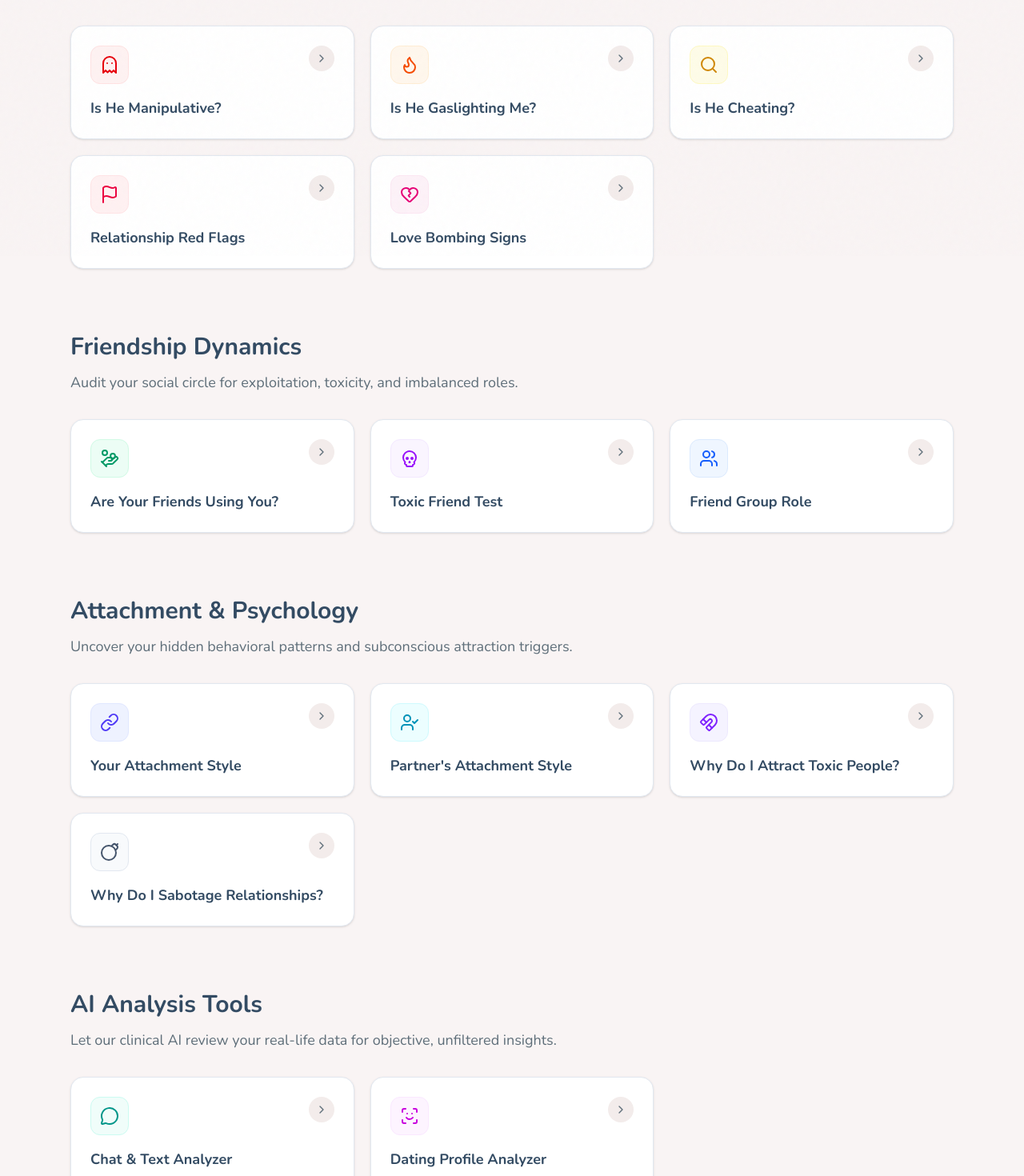
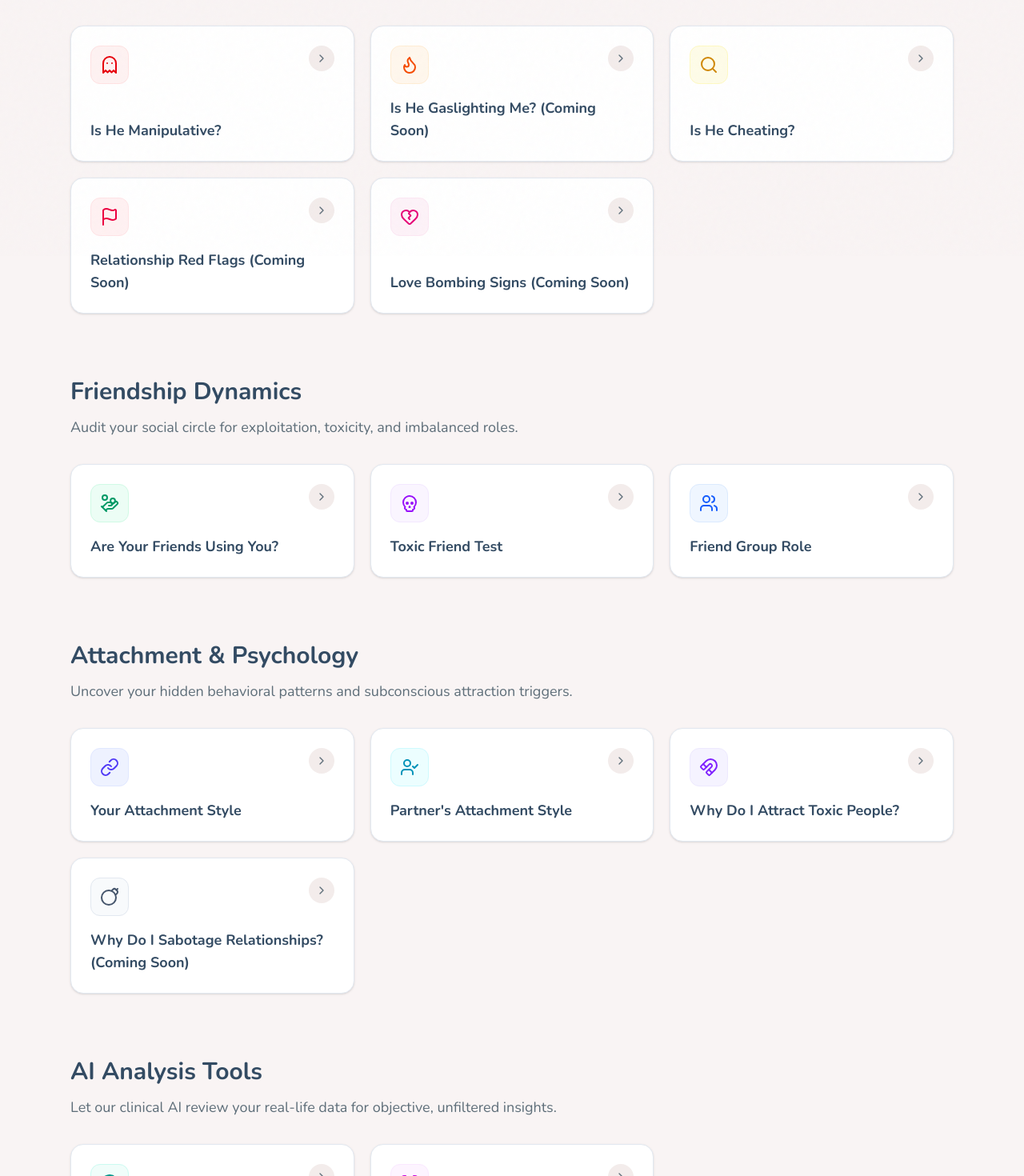
Before and after one commit to Sinadehesh/OopsCupid, a Next.js app: page /quizzes in a window 1280 px wide. Shown: the part 480-1950 px from the top of the page at 80% size. Built offline with nearby package versions, Linux system fonts and the light colour scheme; a web font is replaced by a local one.

Commit message:
feat(ui): add 'Coming Soon' tags to upcoming tools and articles

```diff
--- a/app/articles/page.tsx
+++ b/app/articles/page.tsx
@@ -59,7 +59,7 @@ export default function ClarityHub() {
               <div className="w-14 h-14 bg-[#10B981] rounded-2xl flex items-center justify-center mb-8 shadow-md z-10">
                 <HeartCrack className="w-7 h-7 text-white" />
               </div>
-              <h2 className="text-2xl md:text-3xl font-extrabold text-[#0D2C54] mb-4 z-10">Love Bombing vs. Affection</h2>
+              <h2 className="text-2xl md:text-3xl font-extrabold text-[#0D2C54] mb-4 z-10">Love Bombing vs. Affection <span className="text-sm font-bold opacity-60 tracking-normal align-middle whitespace-nowrap">(Coming Soon)</span></h2>
               <p className="text-[#0D2C54]/70 mb-8 leading-relaxed font-medium z-10 flex-grow">How to tell if they are moving too fast to trap you.</p>
               <div className="flex items-center text-[#10B981] font-extrabold z-10 mt-auto uppercase text-sm tracking-wide">
                 Read Essay <ArrowRight className="w-5 h-5 ml-2 transition-transform group-hover:translate-x-1" />
@@ -73,7 +73,7 @@ export default function ClarityHub() {
               <div className="w-14 h-14 bg-[#EAB308] rounded-2xl flex items-center justify-center mb-8 shadow-md z-10">
                 <BookOpen className="w-7 h-7 text-white" />
               </div>
-              <h2 className="text-2xl md:text-3xl font-extrabold text-[#0D2C54] mb-4 z-10">Trauma Bonding Signs</h2>
+              <h2 className="text-2xl md:text-3xl font-extrabold text-[#0D2C54] mb-4 z-10">Trauma Bonding Signs <span className="text-sm font-bold opacity-60 tracking-normal align-middle whitespace-nowrap">(Coming Soon)</span></h2>
               <p className="text-[#0D2C54]/70 mb-8 leading-relaxed font-medium z-10 flex-grow">Understand the biological addiction to a toxic partner.</p>
               <div className="flex items-center text-[#EAB308] font-extrabold z-10 mt-auto uppercase text-sm tracking-wide">
                 Read Essay <ArrowRight className="w-5 h-5 ml-2 transition-transform group-hover:translate-x-1" />
--- a/app/friends/page.tsx
+++ b/app/friends/page.tsx
@@ -84,7 +84,7 @@ export default function FriendsHub() {
               </div>
 
               <h2 className="text-2xl md:text-3xl font-extrabold text-[#0D2C54] mb-4 z-10">
-                Are They Bad For Me?
+                Are They Bad For Me? <span className="text-sm font-bold opacity-60 tracking-normal align-middle whitespace-nowrap">(Coming Soon)</span>
               </h2>
               <p className="text-[#0D2C54]/70 mb-8 leading-relaxed font-medium z-10 flex-grow">
                 Evaluate your entire friend group's influence. Are they helping you grow, or are they subtly holding you back?
--- a/app/him/page.tsx
+++ b/app/him/page.tsx
@@ -45,7 +45,7 @@ export default function HimHub() {
               <div className="w-14 h-14 bg-[#EF4444] rounded-2xl flex items-center justify-center mb-8 shadow-md z-10">
                 <Flame className="w-7 h-7 text-white" />
               </div>
-              <h2 className="text-2xl md:text-3xl font-extrabold text-[#0D2C54] mb-4 z-10">Is He Gaslighting Me?</h2>
+              <h2 className="text-2xl md:text-3xl font-extrabold text-[#0D2C54] mb-4 z-10">Is He Gaslighting Me? <span className="text-sm font-bold opacity-60 tracking-normal align-middle whitespace-nowrap">(Coming Soon)</span></h2>
               <p className="text-[#0D2C54]/70 mb-8 leading-relaxed font-medium z-10 flex-grow">Determine if he is altering your reality.</p>
               <div className="flex items-center text-[#EF4444] font-extrabold z-10 mt-auto uppercase text-sm tracking-wide">
                 Check Signs <ArrowRight className="w-5 h-5 ml-2 transition-transform group-hover:translate-x-1" />
@@ -73,7 +73,7 @@ export default function HimHub() {
               <div className="w-14 h-14 bg-[#EF4444] rounded-2xl flex items-center justify-center mb-8 shadow-md z-10">
                 <MessageCircle className="w-7 h-7 text-white" />
               </div>
-              <h2 className="text-2xl md:text-3xl font-extrabold text-[#0D2C54] mb-4 z-10">Texting Analyzer AI</h2>
+              <h2 className="text-2xl md:text-3xl font-extrabold text-[#0D2C54] mb-4 z-10">Texting Analyzer AI <span className="text-sm font-bold opacity-60 tracking-normal align-middle whitespace-nowrap">(Coming Soon)</span></h2>
               <p className="text-[#0D2C54]/70 mb-8 leading-relaxed font-medium z-10 flex-grow">Let our AI analyze his actual text messages.</p>
               <div className="flex items-center text-[#EF4444] font-extrabold z-10 mt-auto uppercase text-sm tracking-wide">
                 Upload Texts <ArrowRight className="w-5 h-5 ml-2 transition-transform group-hover:translate-x-1" />
--- a/app/me/page.tsx
+++ b/app/me/page.tsx
@@ -73,7 +73,7 @@ export default function MeHub() {
               <div className="w-14 h-14 bg-[#F43F5E] rounded-2xl flex items-center justify-center mb-8 shadow-md z-10">
                 <Bomb className="w-7 h-7 text-white" />
               </div>
-              <h2 className="text-2xl md:text-3xl font-extrabold text-[#0D2C54] mb-4 z-10">Why Do I Sabotage?</h2>
+              <h2 className="text-2xl md:text-3xl font-extrabold text-[#0D2C54] mb-4 z-10">Why Do I Sabotage? <span className="text-sm font-bold opacity-60 tracking-normal align-middle whitespace-nowrap">(Coming Soon)</span></h2>
               <p className="text-[#0D2C54]/70 mb-8 leading-relaxed font-medium z-10 flex-grow">Understand the hidden fears making you push good people away.</p>
               <div className="flex items-center text-[#F43F5E] font-extrabold z-10 mt-auto uppercase text-sm tracking-wide">
                 Find Out Why <ArrowRight className="w-5 h-5 ml-2 transition-transform group-hover:translate-x-1" />
--- a/app/page.tsx
+++ b/app/page.tsx
@@ -58,8 +58,8 @@ export default function Home() {
             Relationship Analysis Tools
           </h2>
           <div className="grid grid-cols-1 md:grid-cols-2 gap-8">
-            <Card variant="tool" title="Chat Analyzer — Decode What He Actually Means" description="Paste any conversation and get a psychology-backed breakdown of his texting behavior, interest level, and red flags — in plain English." href="/tools/chat-analyzer" buttonText="Try Chat Analyzer" />
-            <Card variant="tool" title="Dating Profile Analyzer — See Red Flags Before the First Date" description="Share his profile and get a clear read on what his bio, word choices, and photos are really signaling before you swipe right." href="/tools/profile-analyzer" buttonText="Try Profile Analyzer" />
+            <Card variant="tool" title="Chat Analyzer (Coming Soon) — Decode What He Actually Means" description="Paste any conversation and get a psychology-backed breakdown of his texting behavior, interest level, and red flags — in plain English." href="/tools/chat-analyzer" buttonText="Try Chat Analyzer" />
+            <Card variant="tool" title="Dating Profile Analyzer (Coming Soon) — See Red Flags Before the First Date" description="Share his profile and get a clear read on what his bio, word choices, and photos are really signaling before you swipe right." href="/tools/profile-analyzer" buttonText="Try Profile Analyzer" />
           </div>
         </div>
       </section>
@@ -117,7 +117,7 @@ export default function Home() {
           </div>
 
           <div className="grid grid-cols-1 md:grid-cols-3 gap-8 mb-12">
-            <Card variant="article" tag="Red Flags" title="Is He Gaslighting Me? 9 Signs You're Not Imagining It" href="/is-he-gaslighting-me" />
+            <Card variant="article" tag="Red Flags" title="Is He Gaslighting Me? (Coming Soon) 9 Signs You're Not Imagining It" href="/is-he-gaslighting-me" />
             <Card variant="article" tag="Attachment Styles" title="The 4 Adult Attachment Styles Explained" href="/understanding-attachment-styles" />
             <Card variant="article" tag="Toxic Friendships" title="Signs Your Best Friend Is Secretly Jealous of You" href="/signs-of-a-toxic-friend" />
           </div>
--- a/app/quizzes/page.tsx
+++ b/app/quizzes/page.tsx
@@ -13,10 +13,10 @@ const quizCategories = [
     description: "Identify manipulative behaviors, deception, and unhealthy dynamics in your romantic life.",
     quizzes: [
       { title: "Is He Manipulative?", path: "/is-he-manipulative", icon: Ghost, color: "bg-red-50 text-red-600", border: "border-red-100" },
-      { title: "Is He Gaslighting Me?", path: "/is-he-gaslighting-me", icon: Flame, color: "bg-orange-50 text-orange-600", border: "border-orange-100" },
+      { title: "Is He Gaslighting Me? (Coming Soon)", path: "/is-he-gaslighting-me", icon: Flame, color: "bg-orange-50 text-orange-600", border: "border-orange-100" },
       { title: "Is He Cheating?", path: "/is-he-cheating", icon: Search, color: "bg-yellow-50 text-yellow-600", border: "border-yellow-100" },
-      { title: "Relationship Red Flags", path: "/relationship-red-flags", icon: Flag, color: "bg-rose-50 text-rose-600", border: "border-rose-100" },
-      { title: "Love Bombing Signs", path: "/love-bombing-signs", icon: HeartCrack, color: "bg-pink-50 text-pink-600", border: "border-pink-100" },
+      { title: "Relationship Red Flags (Coming Soon)", path: "/relationship-red-flags", icon: Flag, color: "bg-rose-50 text-rose-600", border: "border-rose-100" },
+      { title: "Love Bombing Signs (Coming Soon)", path: "/love-bombing-signs", icon: HeartCrack, color: "bg-pink-50 text-pink-600", border: "border-pink-100" },
     ]
   },
   {
@@ -35,15 +35,15 @@ const quizCategories = [
       { title: "Your Attachment Style", path: "/attachment-style-quiz", icon: LinkIcon, color: "bg-indigo-50 text-indigo-600", border: "border-indigo-100" },
       { title: "Partner's Attachment Style", path: "/partners-attachment-style", icon: UserCheck, color: "bg-cyan-50 text-cyan-600", border: "border-cyan-100" },
       { title: "Why Do I Attract Toxic People?", path: "/why-do-i-attract-toxic-people", icon: Magnet, color: "bg-violet-50 text-violet-600", border: "border-violet-100" },
-      { title: "Why Do I Sabotage Relationships?", path: "/why-do-i-sabotage-relationships", icon: Bomb, color: "bg-slate-50 text-slate-600", border: "border-slate-200" },
+      { title: "Why Do I Sabotage Relationships? (Coming Soon)", path: "/why-do-i-sabotage-relationships", icon: Bomb, color: "bg-slate-50 text-slate-600", border: "border-slate-200" },
     ]
   },
   {
     title: "AI Analysis Tools",
     description: "Let our clinical AI review your real-life data for objective, unfiltered insights.",
     quizzes: [
-      { title: "Chat & Text Analyzer", path: "/chat-analyzer", icon: MessageCircle, color: "bg-teal-50 text-teal-600", border: "border-teal-100" },
-      { title: "Dating Profile Analyzer", path: "/dating-profile-analyzer", icon: ScanFace, color: "bg-fuchsia-50 text-fuchsia-600", border: "border-fuchsia-100" },
+      { title: "Chat & Text Analyzer (Coming Soon)", path: "/chat-analyzer", icon: MessageCircle, color: "bg-teal-50 text-teal-600", border: "border-teal-100" },
+      { title: "Dating Profile Analyzer (Coming Soon)", path: "/dating-profile-analyzer", icon: ScanFace, color: "bg-fuchsia-50 text-fuchsia-600", border: "border-fuchsia-100" },
     ]
   }
 ];
--- a/lib/psychometrics/friend-used/scoring.ts
+++ b/lib/psychometrics/friend-used/scoring.ts
@@ -78,6 +78,6 @@ export function generateFriendUsedProfile(answers: Record<string, string>) {
     primaryArchetype,
     secondaryArchetype,
     normalizedScores: normalized,
-    premiumUnlocked: true
+    premiumUnlocked: false
   };
 }
```
